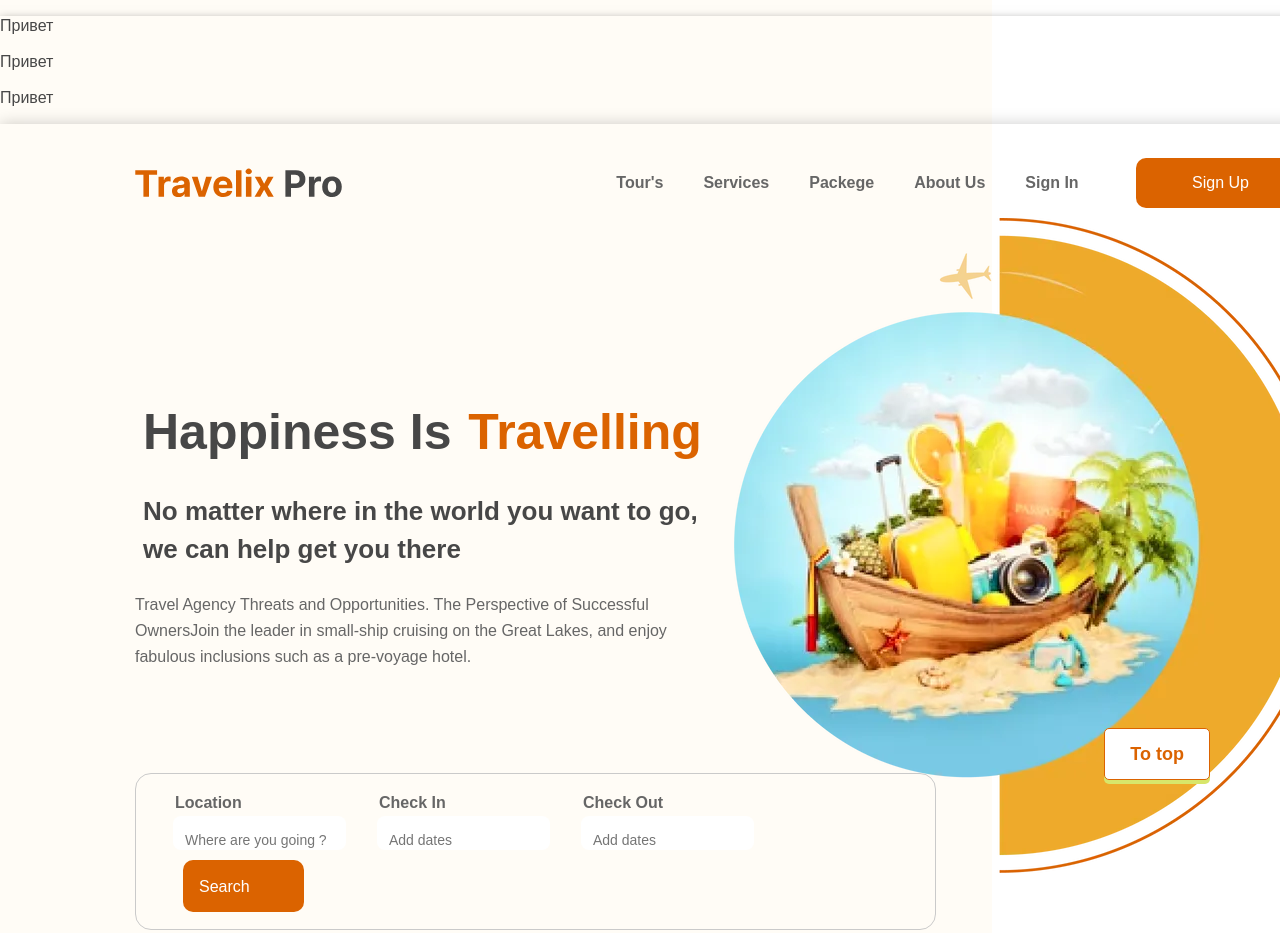
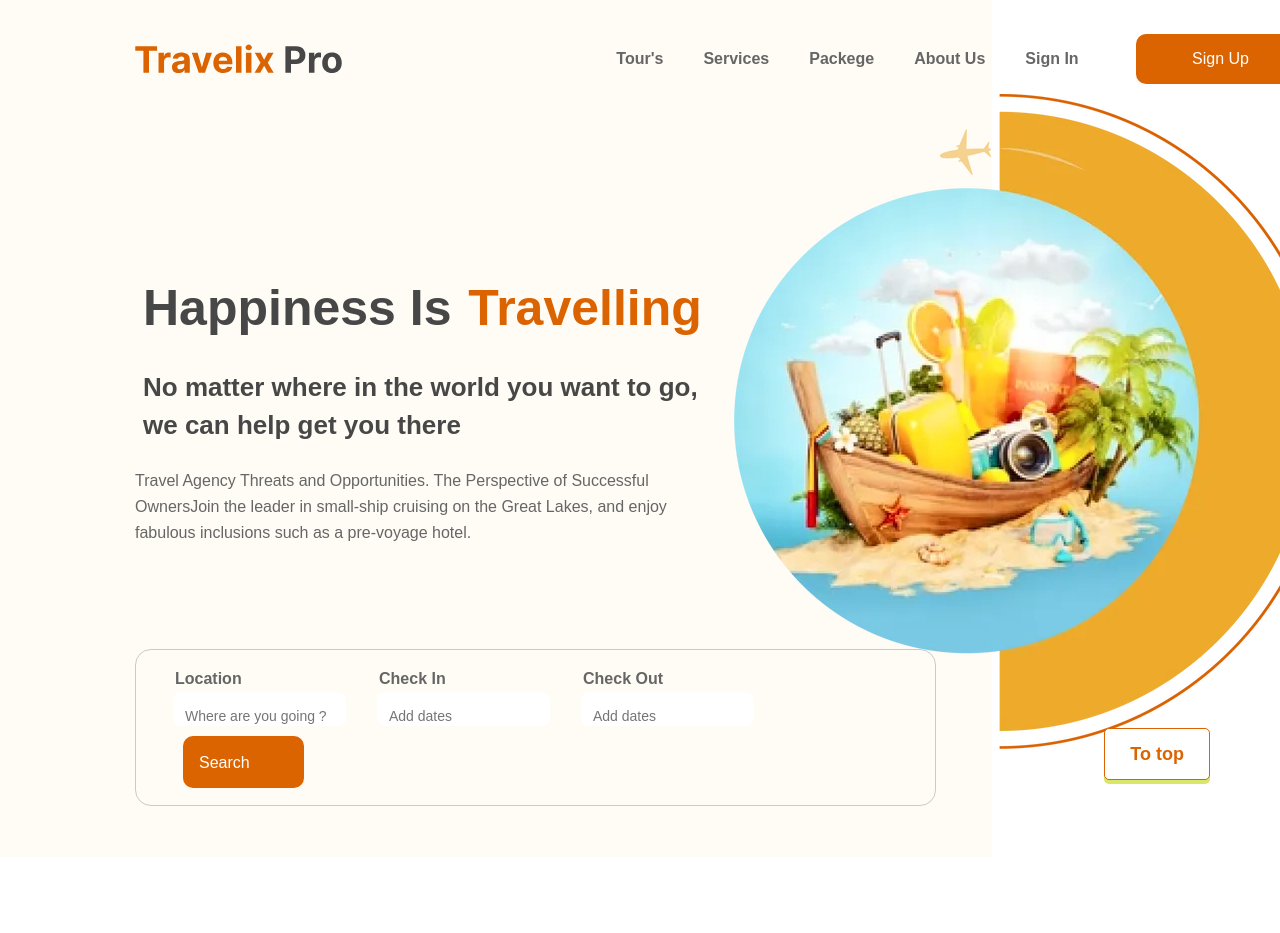
Before and after one commit to Irina0909/Travelix-Pro-Landing, a website: page source/index.html in a window 1280 px wide. Shown: the top 933 px of the page. Drawn offline with nearby package versions, Linux system fonts and the light colour scheme; files that its build step writes are made by us from their sources.

Commit message:
Update files

```diff
--- a/source/index.html
+++ b/source/index.html
@@ -10,9 +10,6 @@
 
 <body>
   <div id="top"></div>
-  <p>Привет</p>
-  <p>Привет</p>
-  <p>Привет</p>
   <div class="page__container">
 <header class="header">
   <div class="header__container container">
```
